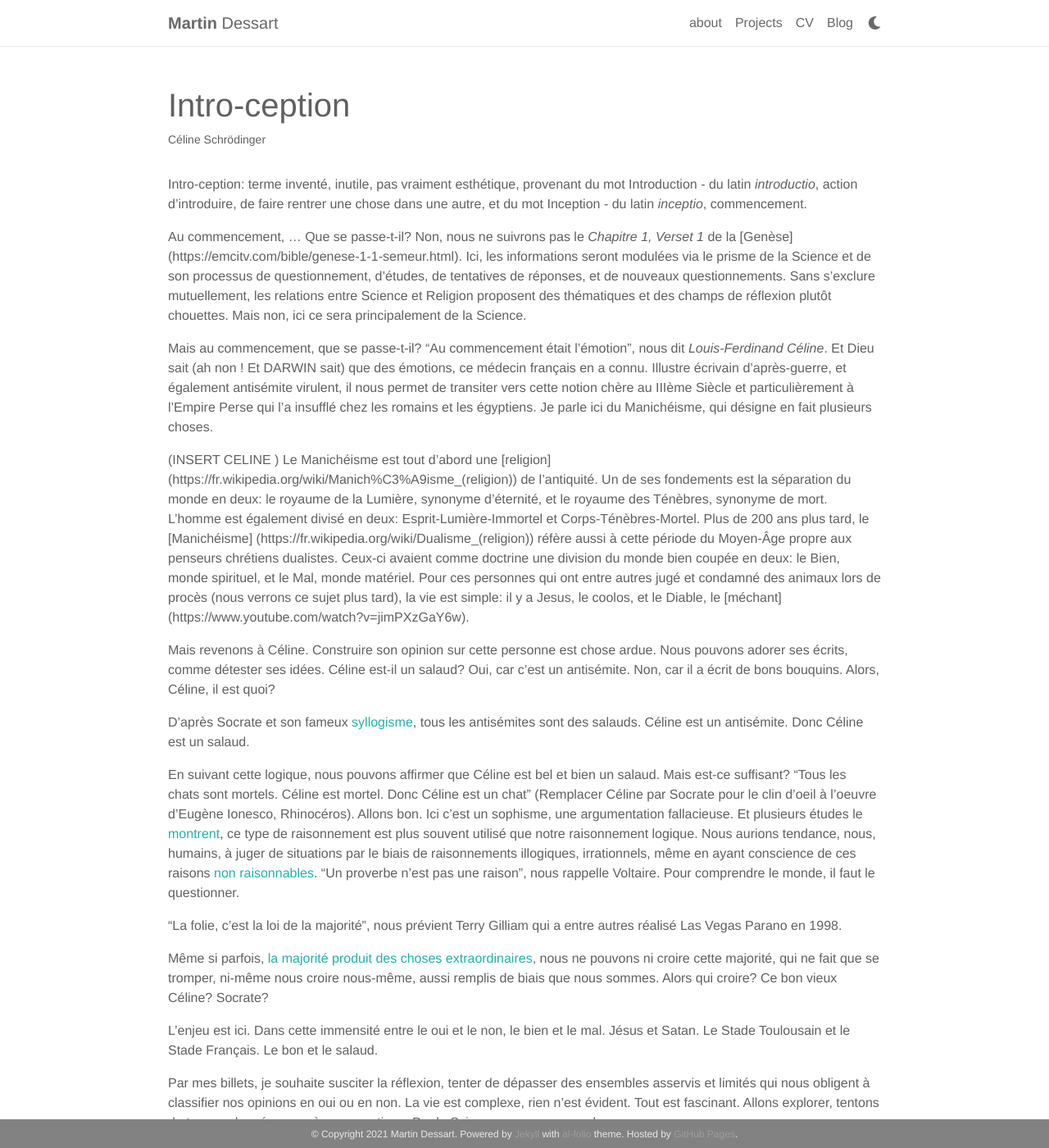
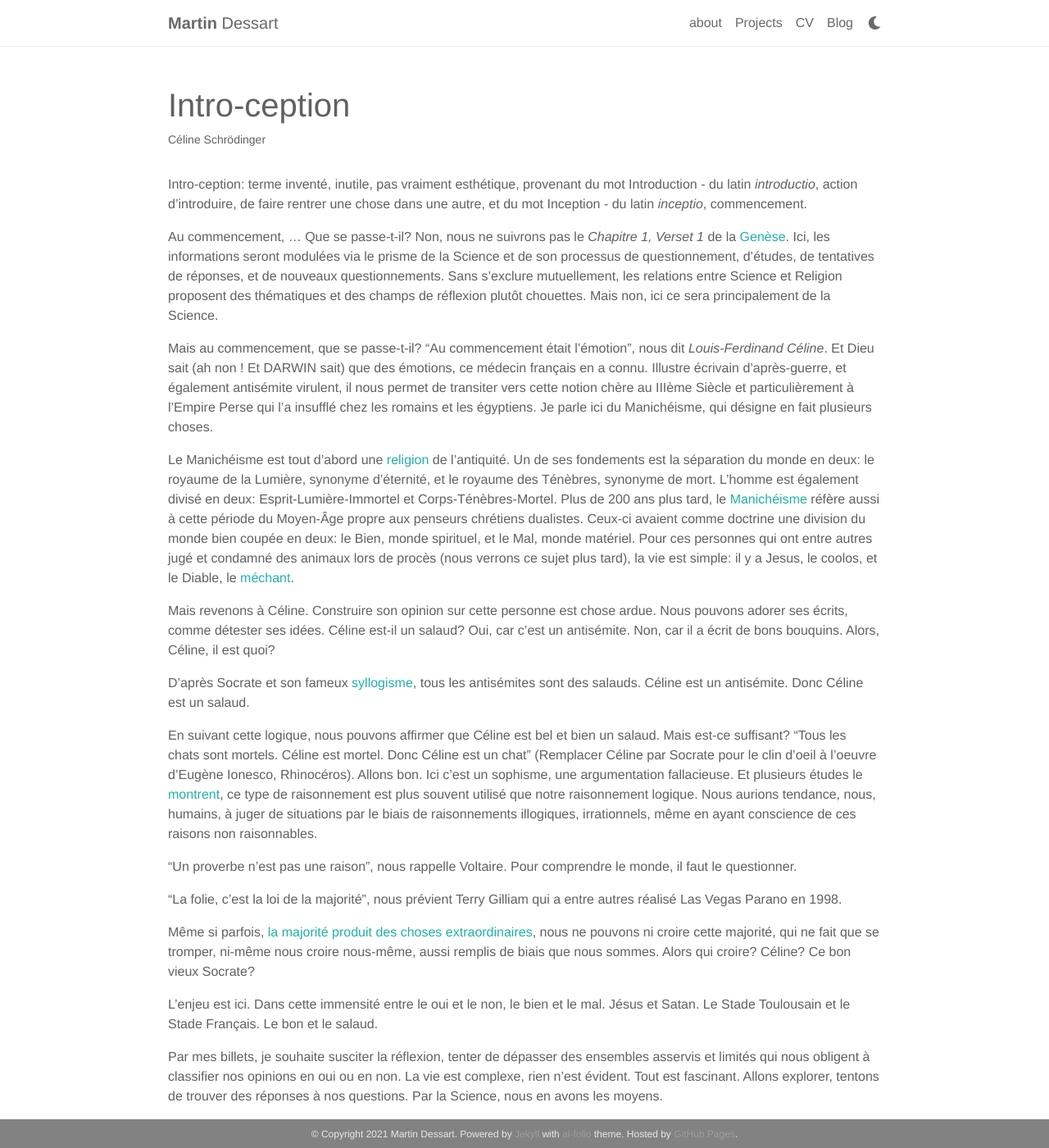
Before and after one commit to martindessart/martindessart.github.io, a Jekyll site: the page built from _sciences/1_science.markdown, in a window 1280 px wide and 1400 px high. Shown: the whole window at 82% size. Built offline with Jekyll 4.4.1, drawn with Linux system fonts in a browser that asks for light colours; nearby versions of some CDN libraries; a style sheet for code colours, icons or effects is not loaded; some of the changed lines change nothing that is shown; some of the changed text lies outside the part shown.

Commit message:
maj s1
maj S1

```diff
--- a/_sciences/1_science.markdown
+++ b/_sciences/1_science.markdown
@@ -8,16 +8,16 @@ date:   2021-04-18 23:00:00
 Intro-ception: terme inventé, inutile, pas vraiment esthétique, provenant du mot **Introduction** - du latin *introductio*, action d'introduire, de faire rentrer une chose dans une autre, et du mot **Inception** - du latin *inceptio*, commencement.
 
 Au commencement, ... Que se passe-t-il?
-Non, nous ne suivrons pas le *Chapitre 1, Verset 1* de la [Genèse] (https://emcitv.com/bible/genese-1-1-semeur.html). Ici, les informations seront modulées via le prisme de la Science et de son processus de questionnement, d'études, de tentatives de réponses, et de nouveaux questionnements. Sans s'exclure mutuellement, les relations entre Science et Religion proposent des thématiques et des champs de réflexion plutôt chouettes. Mais non, ici ce sera principalement de la Science.
+Non, nous ne suivrons pas le *Chapitre 1, Verset 1* de la [Genèse](https://emcitv.com/bible/genese-1-1-semeur.html). Ici, les informations seront modulées via le prisme de la Science et de son processus de questionnement, d'études, de tentatives de réponses, et de nouveaux questionnements. Sans s'exclure mutuellement, les relations entre Science et Religion proposent des thématiques et des champs de réflexion plutôt chouettes. Mais non, ici ce sera principalement de la Science.
 
 Mais au commencement, que se passe-t-il?
 "Au commencement était l'émotion", nous dit *Louis-Ferdinand Céline*. Et Dieu sait (ah non ! Et **DARWIN** sait) que des émotions, ce médecin français en a connu.  Illustre écrivain d'après-guerre, et également antisémite virulent, il nous permet de transiter vers cette notion chère au IIIème Siècle et particulièrement à l'Empire Perse qui l'a insufflé chez les romains et les égyptiens. Je parle ici du Manichéisme, qui désigne en fait plusieurs choses.
 
-(INSERT CELINE
-  )
-Le Manichéisme est tout d'abord une [religion] (https://fr.wikipedia.org/wiki/Manich%C3%A9isme_(religion)) de l'antiquité. Un de ses fondements est la séparation du monde en deux: le royaume de la Lumière, synonyme d'éternité, et le royaume des Ténèbres, synonyme de mort.
+
+
+Le Manichéisme est tout d'abord une [religion](https://fr.wikipedia.org/wiki/Manich%C3%A9isme_(religion)) de l'antiquité. Un de ses fondements est la séparation du monde en deux: le royaume de la Lumière, synonyme d'éternité, et le royaume des Ténèbres, synonyme de mort.
 L'homme est également divisé en deux: Esprit-Lumière-Immortel et Corps-Ténèbres-Mortel.
-Plus de 200 ans plus tard, le [Manichéisme] (https://fr.wikipedia.org/wiki/Dualisme_(religion)) réfère aussi à cette période du Moyen-Âge propre aux penseurs chrétiens dualistes. Ceux-ci avaient comme doctrine une division du monde bien coupée en deux: le Bien, monde spirituel, et le Mal, monde matériel. Pour ces personnes qui ont entre autres jugé et condamné des animaux lors de procès (nous verrons ce sujet plus tard), la vie est simple: il y a Jesus, le coolos, et le Diable, le [méchant] (https://www.youtube.com/watch?v=jimPXzGaY6w).
+Plus de 200 ans plus tard, le [Manichéisme](https://fr.wikipedia.org/wiki/Dualisme_(religion)) réfère aussi à cette période du Moyen-Âge propre aux penseurs chrétiens dualistes. Ceux-ci avaient comme doctrine une division du monde bien coupée en deux: le Bien, monde spirituel, et le Mal, monde matériel. Pour ces personnes qui ont entre autres jugé et condamné des animaux lors de procès (nous verrons ce sujet plus tard), la vie est simple: il y a Jesus, le coolos, et le Diable, le [méchant](https://www.youtube.com/watch?v=jimPXzGaY6w).
 
 Mais revenons à Céline. Construire son opinion sur cette personne est chose ardue. Nous pouvons adorer ses écrits, comme détester ses idées. Céline est-il un salaud? Oui, car c'est un antisémite. Non, car il a écrit de bons bouquins.
 Alors, Céline, il est quoi?
@@ -26,13 +26,14 @@ D'après Socrate et son fameux [syllogisme](https://fr.wikipedia.org/wiki/Syllog
 
 En suivant cette logique, nous pouvons affirmer que Céline est bel et bien un salaud. Mais est-ce suffisant?
 "Tous les chats sont mortels. Céline est mortel. Donc Céline est un chat" (Remplacer Céline par Socrate pour le clin d'oeil à l'oeuvre d'Eugène Ionesco, Rhinocéros). Allons bon. Ici c'est un sophisme, une argumentation fallacieuse. Et plusieurs études le [montrent](https://www.scienceshumaines.com/et-donc-socrate-est-un-chat_fr_21034.html), ce type de raisonnement est plus souvent utilisé que notre raisonnement logique.
-Nous aurions tendance, nous, humains, à juger de situations par le biais de raisonnements illogiques, irrationnels, même en ayant conscience de ces raisons [non raisonnables](https://www.scienceshumaines.com/et-donc-socrate-est-un-chat_fr_21034.html).
+Nous aurions tendance, nous, humains, à juger de situations par le biais de raisonnements illogiques, irrationnels, même en ayant conscience de ces raisons non raisonnables.
+
 "Un proverbe n'est pas une raison", nous rappelle Voltaire. Pour comprendre le monde, il faut le questionner.
 
 "La folie, c'est la loi de la majorité", nous prévient Terry Gilliam qui a entre autres réalisé **Las Vegas Parano** en 1998.
 
 Même si parfois, [la majorité produit des choses extraordinaires](https://www.youtube.com/watch?v=lWFq8uILaq4), nous ne pouvons ni croire cette majorité, qui ne fait que se tromper, ni-même nous croire nous-même, aussi remplis de biais que nous sommes.
-Alors qui croire? Ce bon vieux Céline? Socrate?
+Alors qui croire? Céline? Ce bon vieux Socrate?
 
 L'enjeu est ici. Dans cette immensité entre le oui et le non, le bien et le mal. Jésus et Satan. Le Stade Toulousain et le Stade Français. Le bon et le salaud.
 
@@ -49,15 +50,15 @@ Pas de dualisme ici.
 
 Me voici. Je m'appelle Martin, j'ai 27 ans aujourd'hui et je débute un doctorat en neuroéthologie. J'écris des billets lorsque je suis inspiré, lorsque je souhaite approfondir un sujet, ou pour me divertir. Le but est d'aller plus profondément dans la réflexion, dans l'histoire ou dans le temps.
 
-Mon intérêt principal porte vers la biologie animale, principalement l'éthologie cognitive, l'étude des comportements, et des facultés cognitives. Je suis totalement dévoué à la tentative de comprendre la manière dont les animaux perçoivent leur monde, leur Umwelt.
+Mon intérêt principal porte vers la biologie animale, principalement l'éthologie cognitive, l'étude des comportements, et des facultés cognitives. Je suis totalement dévoué à la tentative de comprendre la manière dont les animaux perçoivent leur monde, leur [Umwelt](https://fr.wikipedia.org/wiki/Umwelt).
 
 J'aime également la beauté, que je trouve dans la poésie, la musique et les dessins, alors je tâcherai de parsemer mes billets de quelques touches de peinture.
 Enfin, j'affectionne l'humour absurde et désinvolte. Pardon d'avance.
 
-Je me pose beaucoup de questions et je trouve ici une manière d'y répondre, lentement, en détail. Mon but est d'y arriver simplement, et surtout de prendre le temps. En se plaçant à contre-courant de la réaction instantanée qui régulent nos applications sociales, réseaux sociaux et autres processus publicitaires, ici le but est d'approfondir un sentiment, une émotion, afin d'en trouver la justesse, la direction.
+Je me pose beaucoup de questions et je trouve ici une manière d'y répondre, lentement, en détail. Mon but est d'y arriver simplement, et surtout de prendre le temps. En se plaçant à contre-courant de la réaction instantanée qui régulent nos applications sociales, réseaux sociaux et autres processus publicitaires, le but est ici d'approfondir un sentiment, une émotion, afin d'en trouver la justesse, la direction.
 Nos réactions peuvent être très connes, faut pas l'oublier.
 
-Dans mes billets, nous parlerons de [biais cognitifs](https://upload.wikimedia.org/wikipedia/commons/1/16/The_Cognitive_Bias_Codex_%28French%29_-_John_Manoogian_III_%28jm3%29.svg), un de mes sujets préférés. Nous parlerons de bestioles et des choses extraordinaires dont elles sont [capables](https://twitter.com/HumansNoContext/status/1384262847379640322?s=20). Nous parlerons d'[électronique](https://twitter.com/HumansNoContext/status/1363966197516099588?s=20), d'[Evolution](https://twitter.com/itsrobotface/status/1295628663958974464?s=20), de [paradoxes](https://twitter.com/Mehdi_Moussaid/status/1298148580168007681?s=20). Nous nous poserons des questions parfois importantes mais aussi très [futiles](https://twitter.com/so_mkb/status/1041624309255610368?s=20).
+Dans mes billets, nous parlerons de [biais cognitifs](https://upload.wikimedia.org/wikipedia/commons/1/16/The_Cognitive_Bias_Codex_%28French%29_-_John_Manoogian_III_%28jm3%29.svg), un de mes sujets préférés. Nous parlerons de bestioles et des choses extraordinaires dont elles sont [capables](https://twitter.com/Limportant_fr/status/1232563758310002688?s=20). Nous parlerons d'[électronique](https://www.youtube.com/watch?v=a_VjehEX7nc), d'[Evolution](https://twitter.com/itsrobotface/status/1295628663958974464?s=20), de [paradoxes](https://twitter.com/Mehdi_Moussaid/status/1298148580168007681?s=20). Nous nous poserons des questions parfois importantes mais aussi très [futiles](https://twitter.com/so_mkb/status/1041624309255610368?s=20).
 
 Parce que finalement, si Céline est un chat, et qu'on le met dans une boite avec un flacon de gaz mortel, une source réactive et un [compteur Geiger](https://fr.wikipedia.org/wiki/Chat_de_Schr%C3%B6dinger); il est dans quel état, notre Céline?
 
@@ -70,9 +71,14 @@ Pour conclure ce billet, je souhaite partager:
 - Un *livre*, pour un univers à imaginer
 
 Vulgarisation : [Guêpes parasito](https://www.youtube.com/watch?v=YYJpNLWlp8U)
+
 Poème : [Arthur Rimbaud - Le dormeur du val](https://www.bonjourpoesie.fr/lesgrandsclassiques/poemes/arthur_rimbaud/le_dormeur_du_val)
+
 Musique : [Greentea Peng - Worldwide Festival](https://www.youtube.com/watch?v=OOWjbnWCYBM)
+
 Film : [Cloud Atlas](https://www.imdb.com/title/tt1371111/)
+
 Livre : [La Faim du Tigre - René Barjavel](https://www.senscritique.com/livre/La_faim_du_tigre/468429)
 
+
 M.
```
